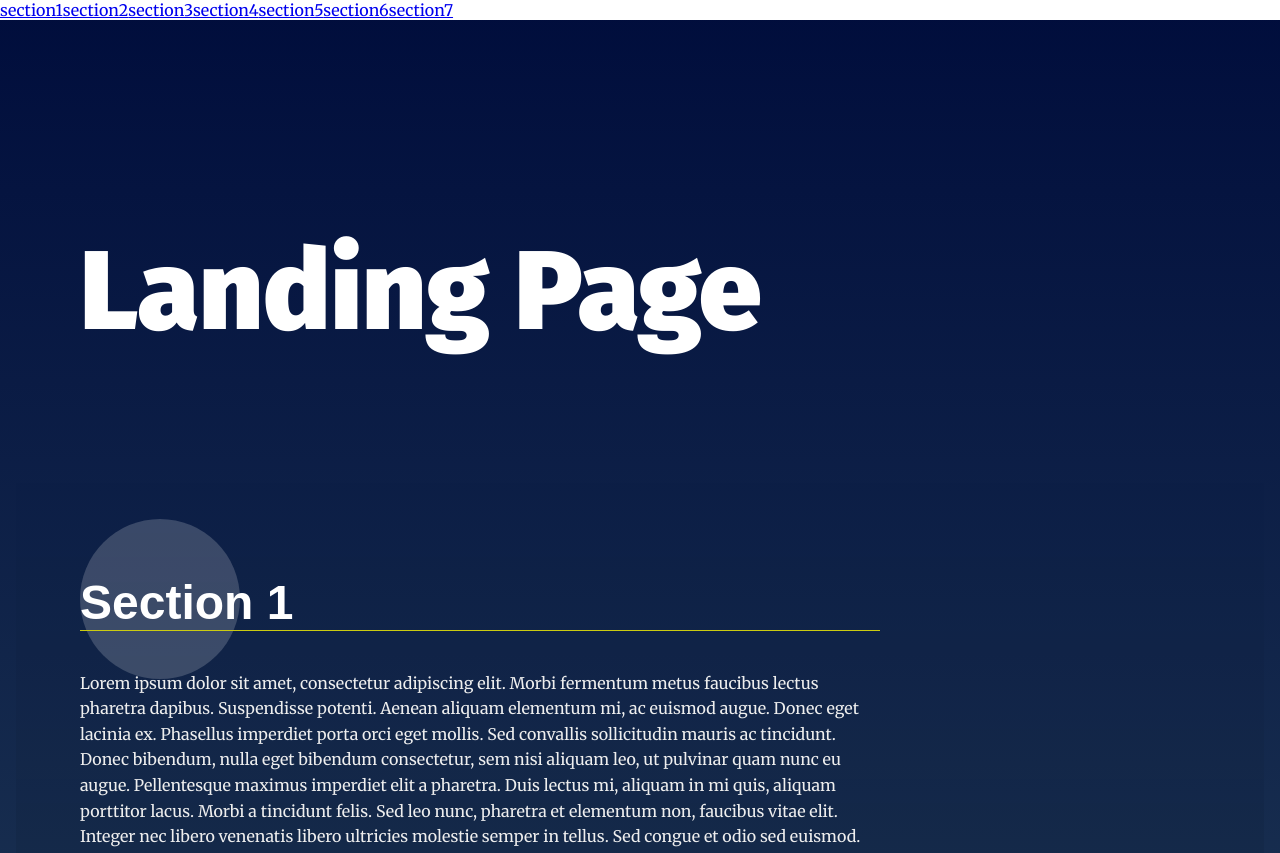
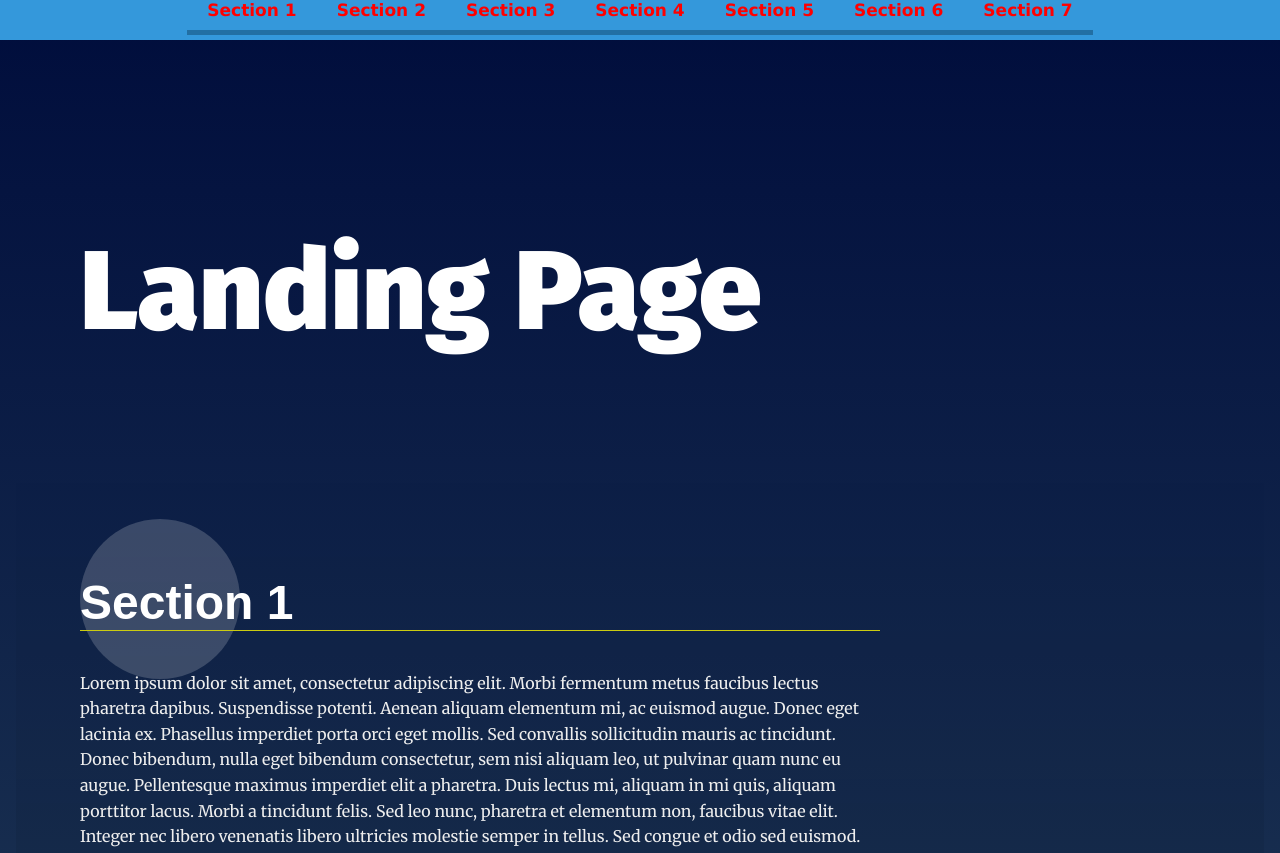
Before and after one commit to OmarFahmy101/landing_page, a plain HTML site: page index.html in a window 1280 px wide. Shown: the top 853 px of the page. Drawn offline with Linux system fonts and the light colour scheme.

Commit message:
added detecting section in the view port

```diff
--- a/css/styles.css
+++ b/css/styles.css
@@ -61,9 +61,16 @@ section {
 }
 
 
+
+
 /* ---- Module Rules ---- */
 
 /* Navigation Styles*/
+.active {
+    color: rgb(255, 0, 0);
+    background-color: #000;
+  }
+
 .navbar__menu ul {
     padding-left: 0;
     margin: 0;
@@ -81,11 +88,17 @@ section {
     text-decoration: none;
     color: #000;
 }
-
-.navbar__menu .menu__link:hover {
+/* a:active{
     background: #333;
-    color: #fff;
-    transition: ease 0.3s all;
+    color: rgb(225, 65, 65);
+} */
+a:hover {
+    background: #333;
+    color: rgb(225, 65, 65);
+    transition: ease 0.5s all;
+}
+.navbar__menu a:active {
+    color: red;
 }
 
 /* Header Styles */
@@ -95,6 +108,7 @@ section {
     top: 0px;
     width: 100%;
     z-index: 5;
+    height: 5%;
 
 }
 
@@ -222,3 +236,56 @@ section.your-active-class .landing__container::after {
 		           rotate(-360deg);
 	}
 }
+
+.navbar__menu {
+background-color: #3498db;
+width: 100%;
+height: 100%;
+overflow: auto;
+text-align: center;
+}
+
+.navbar__menu a {
+/* float:left; */
+padding: 12px;
+color: rgb(209, 209, 209);
+text-decoration: none;
+font-size: 17px;
+width: 50%;
+text-align: center;
+font-weight: bold;
+
+}
+
+.navbar__menu a:hover{
+    background-color: #0000006e;
+}
+
+.navbar__menu a:active{
+    background-color: #7e4646;
+}
+
+/* @media screen and (max-width = 500px){
+    .navbar__menu a{
+        float: none;
+        display: block;
+        width: 100%;
+        text-align: center;
+    }
+} */
+
+.navbar__menu a{
+    position: relative;
+    /* display: inline-flexbox; */
+    padding: 10px 20px;
+    color: #fff;
+    text-decoration: none;
+    background-color: #3498db;
+    box-shadow: 0px 5px 0px 0px #226fa3;
+    transition: all 0.5s ease;
+}
+.navbar a:hover {
+    background-color: #2980b9;
+    box-shadow: 0px 2px 0px 0px #2980b9;
+    transform: translateY(3px);
+  }
--- a/index.html
+++ b/index.html
@@ -46,9 +46,9 @@
     a data attribute that will populate the li node.
     Adding more sections will automatically populate nav.
     The first section is set to active class by default -->
-      <section id="section1" data-nav="Section 1" class="your-active-class">
+      <section id="section1" data-nav=" Section 1 " class="your-active-class">
         <div class="landing__container">
-          <h2>Section 1</h2>
+          <h2> Section 1 </h2>
           <p>
             Lorem ipsum dolor sit amet, consectetur adipiscing elit. Morbi
             fermentum metus faucibus lectus pharetra dapibus. Suspendisse
@@ -72,9 +72,9 @@
           </p>
         </div>
       </section>
-      <section id="section2" data-nav="Section 2" class="your-active-class">
+      <section id="section2" data-nav=" Section 2 " class="your-active-class">
         <div class="landing__container">
-          <h2>Section 2</h2>
+          <h2> Section 2 </h2>
           <p>
             Lorem ipsum dolor sit amet, consectetur adipiscing elit. Morbi
             fermentum metus faucibus lectus pharetra dapibus. Suspendisse
@@ -98,9 +98,9 @@
           </p>
         </div>
       </section>
-      <section id="section3" data-nav="Section 3" class="your-active-class">
+      <section id="section3" data-nav=" Section 3 " class="your-active-class">
         <div class="landing__container">
-          <h2>Section 3</h2>
+          <h2> Section 3 </h2>
           <p>
             Lorem ipsum dolor sit amet, consectetur adipiscing elit. Morbi
             fermentum metus faucibus lectus pharetra dapibus. Suspendisse
@@ -124,9 +124,9 @@
           </p>
         </div>
       </section>
-      <section id="section4" data data-nav="section4" class="your-active-class">
+      <section id="section4" data data-nav=" section4 " class="your-active-class">
         <div class="landing__container">
-          <h2>Section 4</h2>
+          <h2> Section 4 </h2>
           <p>
             Lorem, ipsum dolor sit amet consectetur adipisicing elit.
             Repellendus, voluptatem. Iure quaerat maiores recusandae, officiis
@@ -142,9 +142,9 @@
         </div>
       </section>
 
-      <section id="section5" data data-nav="section5" class="your-active-class">
+      <section id="section5" data data-nav=" section5 "  class="your-active-class">
         <div class="landing__container">
-          <h2>Section 5</h2>
+          <h2> Section 5 </h2>
           <p>
             Lorem, ipsum dolor sit amet consectetur adipisicing elit.
             Repellendus, voluptatem. Iure quaerat maiores recusandae, officiis
@@ -159,9 +159,9 @@
           </p>
         </div>
       </section>
-      <section id="section6" data data-nav="section6" class="your-active-class">
+      <section id="section6" data data-nav=" section6 "  class="your-active-class">
         <div class="landing__container">
-          <h2>Section 6</h2>
+          <h2> Section 6 </h2>
           <p>
             Lorem, ipsum dolor sit amet consectetur adipisicing elit.
             Repellendus, voluptatem. Iure quaerat maiores recusandae, officiis
@@ -176,9 +176,9 @@
           </p>
         </div>
       </section>
-      <section id="section7" data data-nav="section7" class="your-active-class">
+      <section id="section7" data data-nav=" section 7" class="your-active-class">
         <div class="landing__container">
-          <h2>Section 7</h2>
+          <h2> Section 7 </h2>
           <p>
             Lorem, ipsum dolor sit amet consectetur adipisicing elit.
             Repellendus, voluptatem. Iure quaerat maiores recusandae, officiis
--- a/js/app.js
+++ b/js/app.js
@@ -63,24 +63,52 @@
 //global variables
 const navBar = document.querySelector('.navbar__menu');
 const navBarList = document.querySelector('#navbar__list');
+const sections = document.querySelectorAll('section');
 
-function updateNavbar() {
+function buildNavigation(){
+    sections.forEach((section, index) => {
+        const listItem = document.createElement('li');
+        const sectionLink = createSectionLink(index);
+        listItem.appendChild(sectionLink);
+        navBarList.appendChild(listItem);
+    })
+}
+function createSectionLink(index){
+    const sectionLink = document.createElement('a');
+    sectionLink.textContent = "Section " + (index+1) ;
+    sectionLink.href = "#section" + (index+1) ;
+    sectionLink.classList.add('section-link')
+    sectionLink.style.color = 'orange';
+    sectionLink.style.textDecoration = 'none';
+    sectionLink.style.fontFamily = 'verdana';
+    return sectionLink
+};
 
-    const sections = document.querySelectorAll('section');
+document.addEventListener('DOMContentLoaded', buildNavigation);
 
 
-    while (navBarList.firstChild) {
-        navBarList.removeChild(navBarList.firstChild);
-    }
 
-    sections.forEach(section => {
-        const sectionName = section.id;
-        const newLinkElement = document.createElement('a');
-        newLinkElement.href = '#' + sectionName;
-        newLinkElement.textContent = sectionName;
-        navBarList.appendChild(newLinkElement);
-    });
-}
+function buildNavigation(){
+    const observer = new IntersectionObserver((entries) => {
+        entries.forEach(entry => {
+            const id = entry.target.getAttribute('id');
+            const navLink = document.querySelector(`nav a[href="#${id}"]`);
+            if (entry.isIntersecting) {
+                navLink.style.color = 'red';
+            } else {
+                navLink.style.color = 'orange';
+            }
+        });
+    }, { threshold: 0.7 });
 
+    sections.forEach((section, index) => {
+        const listItem = document.createElement('li');
+        const sectionLink = createSectionLink(index);
+        listItem.appendChild(sectionLink);
+        navBarList.appendChild(listItem);
 
-document.addEventListener('DOMContentLoaded', updateNavbar);
+        observer.observe(document.querySelector(`#section${index+1}`));
+    })
+};
+
+document.addEventListener('DOMContentLoaded', buildNavigation);
```
